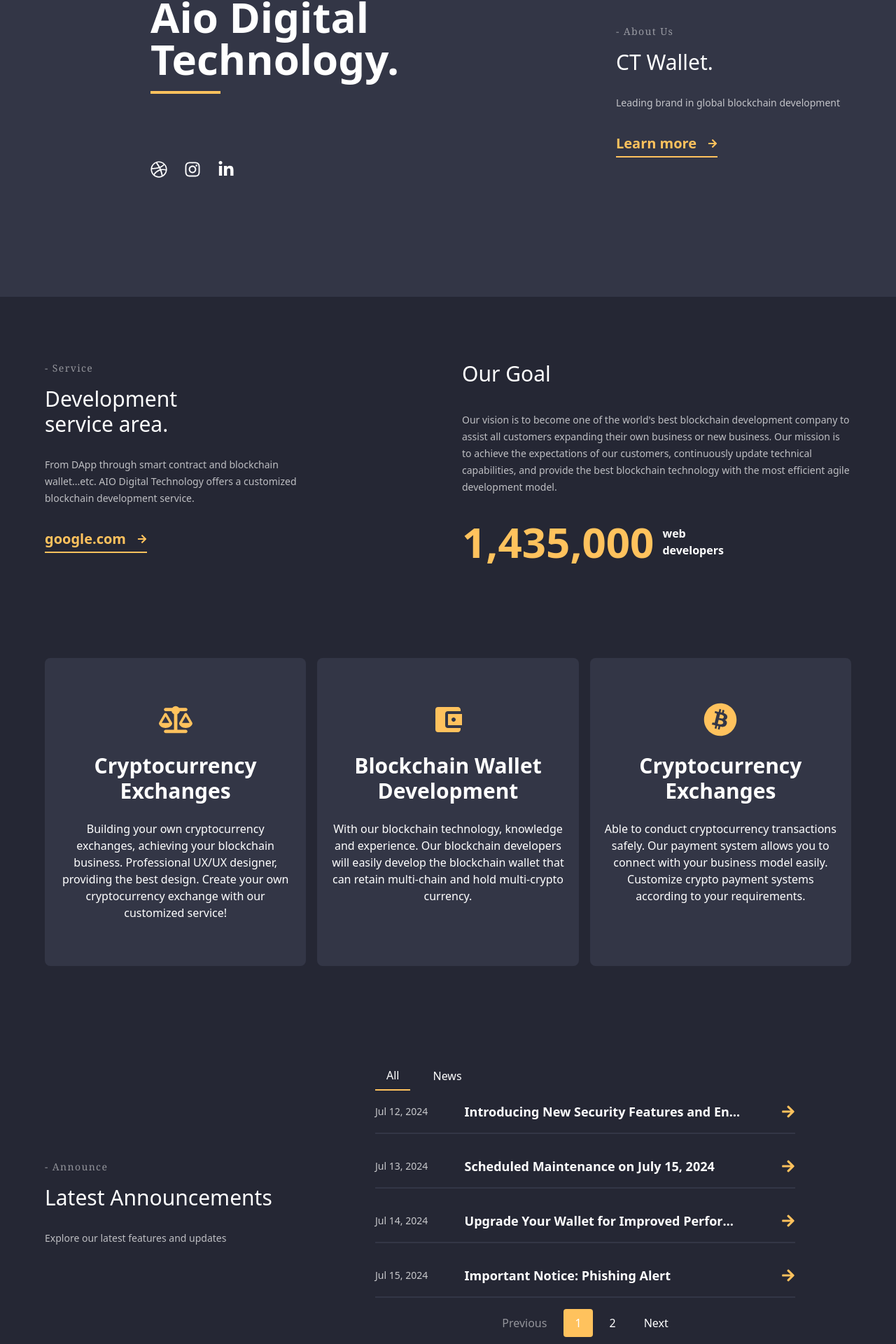
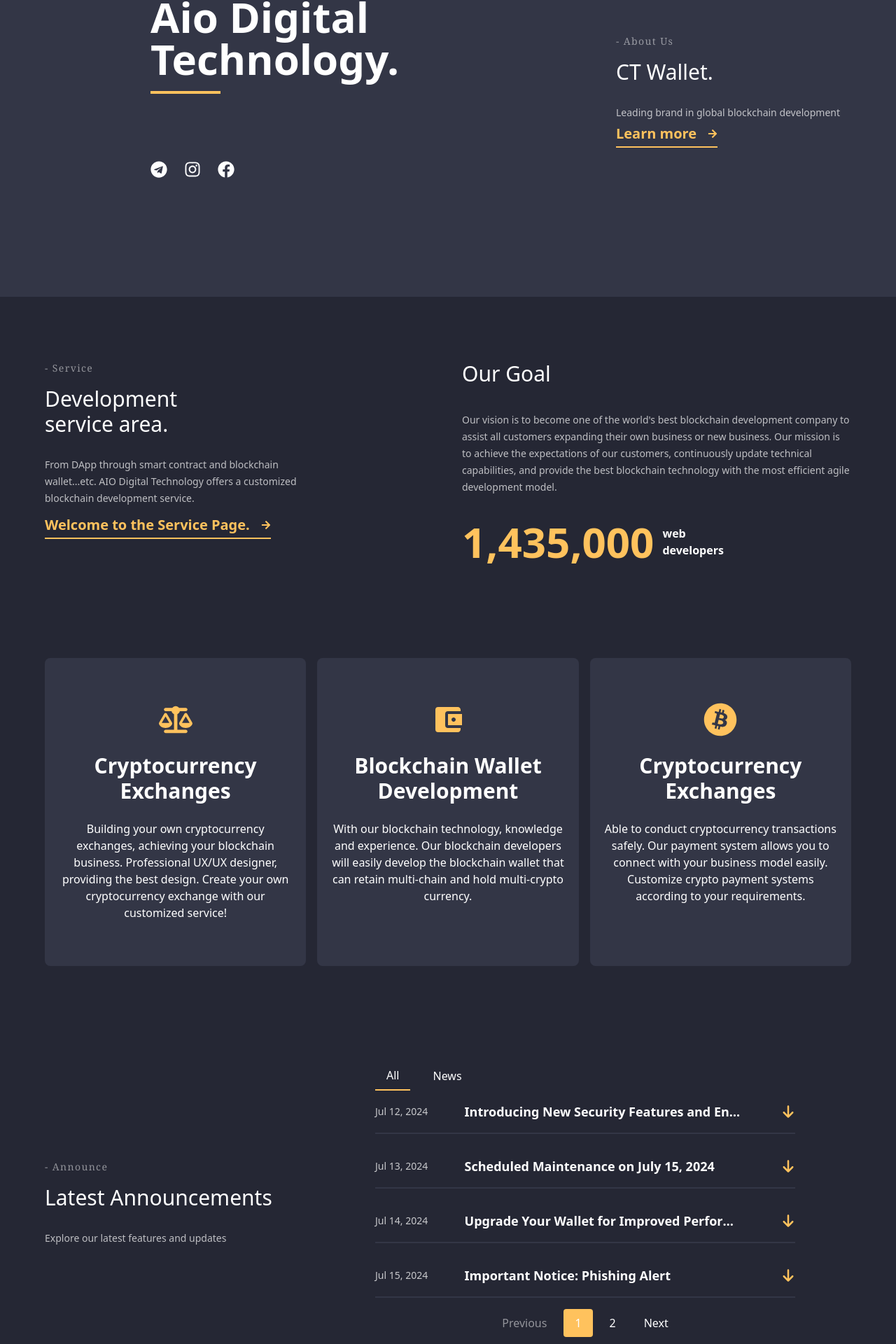
Before and after one commit to Jansix/ctweb, a React (Vite) app: page / in a window 1280 px wide. Shown: the part 336-2256 px from the top of the page at 70% size. Built offline with nearby package versions, Linux system fonts and the light colour scheme.

Commit message:
Updata: 佈告欄區塊增加展開功能,icon、連結替換,圖片修正

```diff
--- a/src/App.jsx
+++ b/src/App.jsx
@@ -1,5 +1,6 @@
 import React from 'react'
 import { BrowserRouter as Router, Route, Routes } from 'react-router-dom'
+import ScrollToTop from './utils/ScrollToTop' // 引入跳頁時回到頂部的 Hook
 // import components
 import Navbar from '@/components/Global_Components/Navbar'
 import Footer from '@/components/Global_Components/Footer'
@@ -14,6 +15,7 @@ const App = () => {
   return (
     <div className="flex flex-col min-h-screen">
       <Router>
+        <ScrollToTop />
         <Navbar />
         <div className="flex-1">
           <Routes>
--- a/src/components/Home_Components/Announce.jsx
+++ b/src/components/Home_Components/Announce.jsx
@@ -1,5 +1,7 @@
 import React, { useState, useEffect } from 'react'
 import { FaArrowRight } from 'react-icons/fa'
+import { FaArrowDown } from 'react-icons/fa6'
+import { FaArrowUp } from 'react-icons/fa6'
 
 // All、News分類的切換
 const Tabs = ({ selectedTab, setSelectedTab }) => {
@@ -62,13 +64,22 @@ const Pagination = ({ currentPage, totalPages, setPage }) => {
 
 // 布告欄組件
 const Announce = ({ value = [] }) => {
-  const [announceList, setAnnounceList] = useState([])
+  const [announceList, setAnnounceList] = useState([]) // 布告欄資料
   useEffect(() => {
     setAnnounceList(value)
-  }, [value])
+  }, [value]) // 傳入的布告欄資料變動時重新賦予
   const [selectedTab, setSelectedTab] = useState('all') // 預設是選擇All類別
   const [currentPage, setCurrentPage] = useState(1) // 起始頁數
   const itemsPerPage = 4 //每個頁顯示四筆
+
+  // 布告欄點擊將該筆資料展開
+  const toggleItem = (id) => {
+    setAnnounceList(
+      announceList.map((item) =>
+        item.id === id ? { ...item, open: !item.open } : item
+      )
+    )
+  }
 
   // selectedTab是all就使用全部資料否則將新聞過濾出來賦予給filteredAnnounce渲染列表
   const filteredAnnounce =
@@ -107,19 +118,33 @@ const Announce = ({ value = [] }) => {
             <div className="space-y-8 transition-all duration-500 min-h-[280px]">
               {paginatedAnnounce.map((item) => {
                 return (
-                  <div
-                    key={item.id}
-                    className="flex justify-between items-center border-b-2 border-gray pb-4 group hover:cursor-pointer"
-                  >
-                    <p className="text-sm opacity-75">{item.date}</p>
-                    <p className="text-lg font-bold max-w-[250px]  md:max-w-[300px] truncate xl:max-w-[400px] 2xl:max-w-[550px] flex-grow">
-                      {item.title}
-                    </p>
-                    <FaArrowRight className="text-xl text-primary group-hover:translate-x-2 transition duration-200 " />
+                  <div key={item.id} className="border-b-2 border-gray pb-4">
+                    <div
+                      className="flex justify-between items-center group hover:cursor-pointer"
+                      onClick={() => toggleItem(item.id)}
+                    >
+                      <p className="text-sm opacity-75">{item.date}</p>
+                      <p className="text-lg font-bold max-w-[250px]  sm:max-w-[400px] md:max-w-[300px] truncate xl:max-w-[400px] 2xl:max-w-[550px] flex-grow">
+                        {item.title}
+                      </p>
+                      {/* 箭頭圖標 */}
+                      {item.open != true ? (
+                        <FaArrowDown className="text-xl text-primary group-hover:translate-x-2 transition duration-200" />
+                      ) : (
+                        <FaArrowUp className="text-xl text-primary group-hover:translate-x-2 transition duration-200" />
+                      )}
+                    </div>
+                    {/* 展開的內容 */}
+                    {item.open && (
+                      <div className="text-sm mt-2 text-primary transition-all duration-500 ease-in-out">
+                        {item.content}
+                      </div>
+                    )}
                   </div>
                 )
               })}
             </div>
+
             <Pagination
               currentPage={currentPage}
               totalPages={totalPages}
--- /dev/null
+++ b/src/components/Home_Components/Faq.jsx
@@ -0,0 +1,72 @@
+import React from 'react'
+import { IoRemoveOutline } from 'react-icons/io5'
+import { IoAddOutline } from 'react-icons/io5'
+
+const question = [
+  {
+    id: 1,
+    question: 'What is the difference between Bitcoin and Ethereum?',
+    answer:
+      'Bitcoin is a cryptocurrency developed by Bitcoin Core developers, while Ethereum is a platform for decentralized applications built on blockchain technology.',
+    open: false,
+  },
+  {
+    id: 2,
+    question: 'How does Bitcoin work?',
+    answer:
+      'Bitcoin uses Proof-of-Work (PoW) consensus algorithm to validate transactions and maintain a decentralized network.',
+    open: false,
+  },
+  {
+    id: 3,
+    question: 'What is the current market value of Bitcoin?',
+    answer:
+      'Bitcoin has a market value of approximately $21,326.86, according to CoinGecko.',
+    open: false,
+  },
+]
+
+const Faq = () => {
+  const [items, setItems] = React.useState(question)
+  const toggleItem = (id) => {
+    setItems(
+      items.map((item) =>
+        item.id === id ? { ...item, open: !item.open } : item
+      )
+    )
+  }
+  return (
+    <div
+      id="FAQS"
+      className="w-full lg:py-32 py-8 lg:px-8 px-5 flex flex-col gap-10 items-center justify-center"
+    >
+      <span className="text-primary text-[72px]">FAQs Section</span>
+      <div className="flex flex-col gap-3 w-fit ">
+        {items.map((item) => (
+          <div className="w-full pb-3 border-b " key={item.id}>
+            <div
+              className="flex items-center justify-between w-full lg:gap-[250px] cursor-pointer"
+              onClick={() => toggleItem(item.id)}
+            >
+              <span className="text-[25px] text-black">{item.question}</span>
+              {item.open ? (
+                <IoRemoveOutline
+                  cssClasses={'cursor-pointer !text-primary !fill-primary'}
+                />
+              ) : (
+                <IoAddOutline
+                  cssClasses={'cursor-pointer !text-primary !fill-primary'}
+                />
+              )}
+            </div>
+            {item.open && (
+              <div className="text-lg text-black mt-2">{item.answer}</div>
+            )}
+          </div>
+        ))}
+      </div>
+    </div>
+  )
+}
+
+export default Faq
--- a/src/components/Home_Components/Hero.jsx
+++ b/src/components/Home_Components/Hero.jsx
@@ -1,10 +1,11 @@
 import React from 'react'
 import {
-  FaDribbble,
+  FaTelegram,
   FaInstagram,
-  FaLinkedinIn,
+  FaFacebook,
   FaArrowRight,
 } from 'react-icons/fa'
+import { Link } from 'react-router-dom'
 
 const Hero = () => {
   return (
@@ -22,9 +23,9 @@ const Hero = () => {
                 <div className="h-[4px] w-[100px] bg-primary mt-4"></div>
                 {/* 外鏈icon */}
                 <div className="flex gap-6 mt-24">
-                  <FaDribbble className="text-2xl hover:scale-110 cursor-pointer  duration-200" />
+                  <FaTelegram className="text-2xl hover:scale-110 cursor-pointer  duration-200" />
                   <FaInstagram className="text-2xl hover:scale-110 cursor-pointer duration-200" />
-                  <FaLinkedinIn className="text-2xl hover:scale-110 cursor-pointer duration-200" />
+                  <FaFacebook className="text-2xl hover:scale-110 cursor-pointer duration-200" />
                 </div>
               </div>
               <div className="absolute -right-6 md:-right-32 bottom-0">
@@ -44,10 +45,12 @@ const Hero = () => {
               <p className="text-sm leading-6 opacity-70">
                 Leading brand in global blockchain development
               </p>
-              <button className="text-primary  border-b-2 border-primary text-xl font-bold py-1 flex items-center gap-4 group">
-                Learn more
-                <FaArrowRight className="text-sm group-hover:translate-x-2 transition duration-200" />
-              </button>
+              <Link to="/product">
+                <button className="text-primary  border-b-2 border-primary text-xl font-bold py-1 flex items-center gap-4 group">
+                  Learn more
+                  <FaArrowRight className="text-sm group-hover:translate-x-2 transition duration-200" />
+                </button>
+              </Link>
             </div>
           </div>
         </div>
--- a/src/components/Home_Components/Service.jsx
+++ b/src/components/Home_Components/Service.jsx
@@ -1,5 +1,6 @@
 import React from 'react'
 import { FaArrowRight } from 'react-icons/fa'
+import { Link } from 'react-router-dom'
 
 const Service = () => {
   return (
@@ -20,10 +21,12 @@ const Service = () => {
               Digital Technology offers a customized blockchain development
               service.
             </p>
-            <button className="text-primary  border-b-2 border-primary text-xl font-bold py-1 flex items-center gap-4 group">
-              google.com
-              <FaArrowRight className="text-sm group-hover:translate-x-2 transition duration-200" />
-            </button>
+            <Link to="/Service">
+              <button className="text-primary  border-b-2 border-primary text-xl font-bold py-1 flex items-center gap-4 group mt-2">
+                Welcome to the Service Page.
+                <FaArrowRight className="text-sm group-hover:translate-x-2 transition duration-200" />
+              </button>
+            </Link>
           </section>
           {/* 右側區塊 */}
           <section className="space-y-9">
--- a/src/contexts/GlobalContext.jsx
+++ b/src/contexts/GlobalContext.jsx
@@ -8,43 +8,64 @@ const announceList = [
   {
     id: 1,
     title: 'Introducing New Security Features and Enhancements',
+    content:
+      'Building your own cryptocurrency exchanges, achieving your blockchain business. Professional UX/UX designer, providing the best design. Create your own cryptocurrency exchange with our customized service!',
     date: 'Jul 12, 2024',
+    open: false,
     type: 'all',
   },
   {
     id: 2,
     title: 'Scheduled Maintenance on July 15, 2024',
+    content:
+      'With our blockchain technology, knowledge and experience. Our blockchain developers will easily develop the blockchain wallet that can retain multi-chain and hold multi-crypto currency.',
     date: 'Jul 13, 2024',
+    open: false,
     type: 'news',
   },
   {
     id: 3,
     title: 'Upgrade Your Wallet for Improved Performance',
+    content:
+      'lorem ipsum dolor sit amet, consectetur adipiscing elit. Donec viverra facilisis velit, ac bibendum',
     date: 'Jul 14, 2024',
+    open: false,
     type: 'all',
   },
   {
     id: 4,
     title: 'Important Notice: Phishing Alert',
+    content:
+      'lorem ipsum dolor sit amet, consectetur adipiscing elit. Donec viverra facilisis velit, ac bibendum',
     date: 'Jul 15, 2024',
+    open: false,
     type: 'important',
   },
   {
     id: 5,
     title: 'New Partnership with Blockchain Innovations Ltd.',
+    content:
+      'lorem ipsum dolor sit amet, consectetur adipiscing elit. Donec viverra facilisis velit, ac bibendum',
     date: 'Jul 16, 2024',
+    open: false,
     type: 'news',
   },
   {
     id: 6,
     title: 'Enhanced User Interface Coming Soon',
+    content:
+      'lorem ipsum dolor sit amet, consectetur adipiscing elit. Donec viverra facilisis velit, ac bibendum',
     date: 'Jul 17, 2024',
+    open: false,
     type: 'all',
   },
   {
     id: 7,
     title: 'Upcoming Webinar: Understanding Blockchain Technology',
+    content:
+      'lorem ipsum dolor sit amet, consectetur adipiscing elit. Donec viverra facilisis velit, ac bibendum',
     date: 'Jul 18, 2024',
+    open: false,
     type: 'news',
   },
 ]
--- a/src/pages/Home.jsx
+++ b/src/pages/Home.jsx
@@ -5,6 +5,7 @@ import ServiceItems from '@/components/Home_Components/ServiceItems.jsx'
 import Announce from '@/components/Home_Components/Announce.jsx'
 import Testimonial from '@/components/Home_Components/Testimonial.jsx'
 import DownloadBanner from '@/components/Home_Components/DownloadBanner.jsx'
+
 import { GlobalContext } from '../contexts/GlobalContext'
 
 const Home = () => {
--- /dev/null
+++ b/src/utils/ScrollToTop.js
@@ -0,0 +1,15 @@
+// 用途是點網頁內連結時將卷軸拉回到top0
+import { useEffect } from 'react'
+import { useLocation } from 'react-router-dom'
+
+function ScrollToTop() {
+  const { pathname } = useLocation()
+
+  useEffect(() => {
+    window.scrollTo(0, 0)
+  }, [pathname])
+
+  return null
+}
+
+export default ScrollToTop
```
Also changed, not shown: src/pages/Product.jsx (+11 -7 lines), 1 other file (tests, documents, lock files or other folders).
